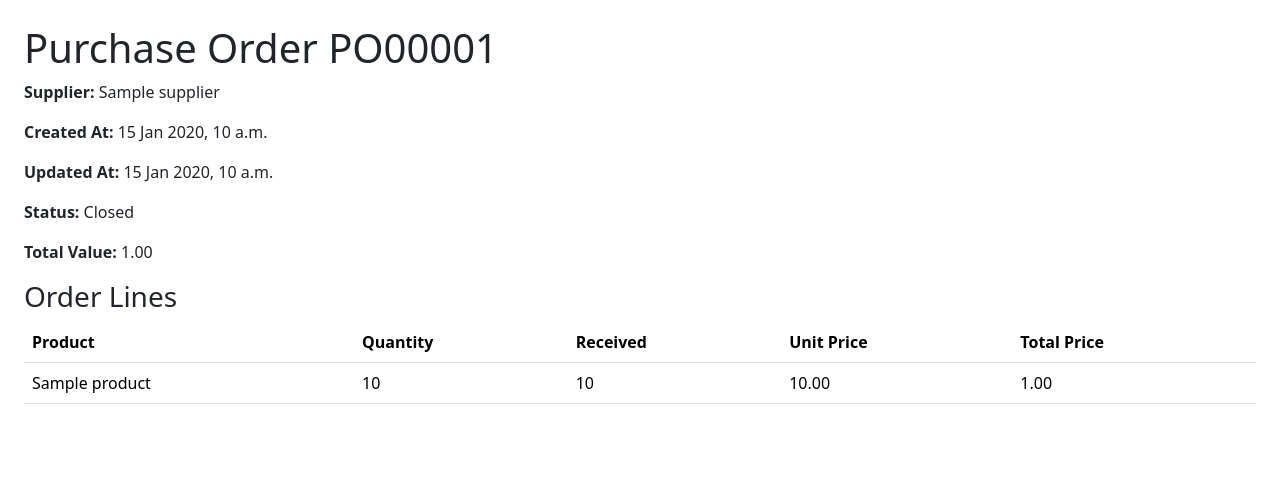
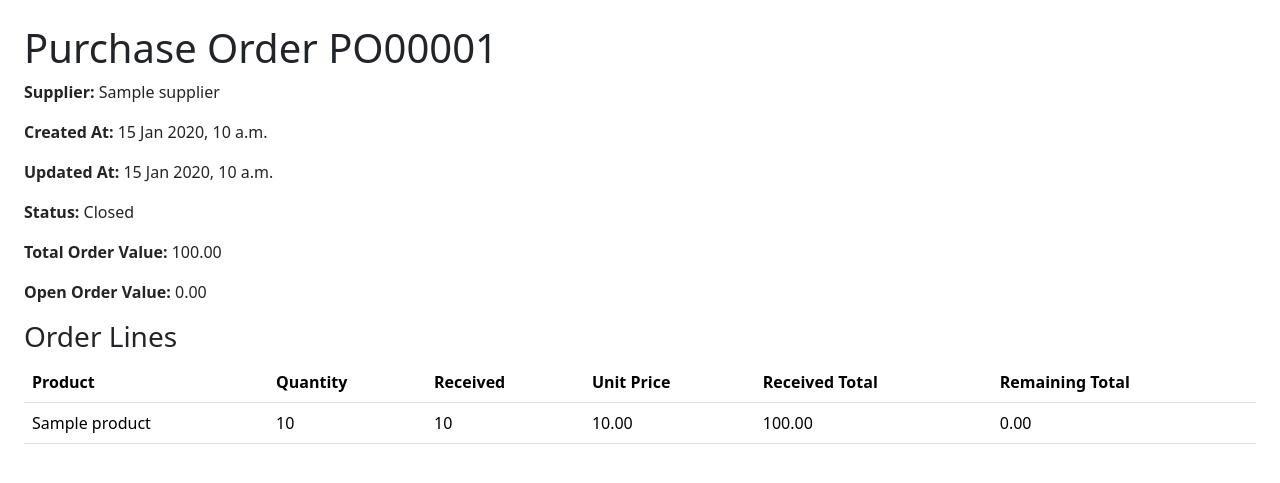
Before and after one commit to Um9i/ERPv, a Django app: page /procurement/purchase-orders/1/ in a window 1280 px wide. Shown: the top 483 px of the page. Run offline with Django 4.2, Linux system fonts and the light colour scheme; tables that the repository leaves empty hold one stand-in row (values such as "Sample post").

Commit message:
feat(procurement): Enhance purchase order management with total calculations and close order functionality

```diff
--- a/procurement/models.py
+++ b/procurement/models.py
@@ -94,24 +94,30 @@ class PurchaseOrder(models.Model):
 
     @property
     def total_amount(self):
-        # sum values, but if a line hasn't had value set yet (incomplete)
-        # calculate using cost * quantity so totals display correctly in
-        # templates even before lines are closed.
+        # total should always be calculated from line quantities and current
+        # unit price rather than relying on the stored `value` field.  this
+        # avoids confusion when partial receipts or manual edits tweak the
+        # value column; the order header should simply reflect the sum of
+        # quantity×unit_price for every line.
         total = (
             self.purchase_order_lines.aggregate(
-                total=Sum(
-                    Coalesce(
-                        "value",
-                        F("product__cost") * F("quantity"),
-                    )
-                )
-            )
-            .get("total")
+                total=Sum(F("product__cost") * F("quantity"))
+            ).get("total")
         )
         if total is None:
             return Decimal("0.00")
-        # ensure a Decimal rounded to 2 places (currency)
         return Decimal(total).quantize(Decimal("0.01"), rounding=ROUND_HALF_UP)
+
+    @property
+    def remaining_total(self):
+        """Cash value of all remaining quantity on the order."""
+        total = Decimal("0.00")
+        for line in self.purchase_order_lines.all():
+            # remaining_total on line already does the right thing
+            rt = line.remaining_total
+            if rt is not None:
+                total += rt
+        return total.quantize(Decimal("0.01"), rounding=ROUND_HALF_UP)
 
 
 class PurchaseLedger(models.Model):
@@ -170,9 +176,23 @@ class PurchaseOrderLine(models.Model):
         return self.unit_price * self.quantity
 
     @property
+    def received_total(self):
+        """Monetary value of what has been received so far."""
+        if self.unit_price is None:
+            return None
+        return self.unit_price * self.quantity_received
+
+    @property
     def remaining(self):
         """Quantity still to be received (non‑negative)."""
         return max(self.quantity - self.quantity_received, 0)
+
+    @property
+    def remaining_total(self):
+        """Monetary value still outstanding on this line."""
+        if self.unit_price is None:
+            return None
+        return self.unit_price * self.remaining
 
     @transaction.atomic
     def save(self, *args, **kwargs):
--- a/procurement/views.py
+++ b/procurement/views.py
@@ -301,12 +301,43 @@ class PurchaseOrderDetailView(DetailView):
     template_name = "procurement/purchase_order_detail.html"
     context_object_name = "purchase_order"
 
+    def post(self, request, *args, **kwargs):
+        # support a manual "close order" action from the detail page.
+        self.object = self.get_object()
+        if "close_order" in request.POST:
+            # mark every non‑complete line as complete/closed and ensure
+            # quantity_received and value reflect the full ordered amount.
+            # we use queryset.update() so that the save() hooks (which would
+            # adjust inventory) are bypassed; closing an order should not
+            # change stock levels.
+            from django.db.models import F
+
+            open_lines = self.object.purchase_order_lines.filter(complete=False)
+            # iterate so we can safely compute values and set closed/complete
+            # without triggering the inventory adjustment logic in save().
+            for line in open_lines:
+                # mark lines closed without touching receive counts or price
+                line.complete = True
+                line.closed = True
+                # do not modify quantity_received or value; the order is being
+                # closed administratively rather than as a receipt.
+                line.save(update_fields=["complete", "closed"])
+            # update order timestamp to signal change
+            self.object.save(update_fields=["updated_at"])
+            # simply reload the detail page
+            from django.shortcuts import redirect
+            return redirect(request.path)
+        # delegate other POSTs if we ever need them (none today)
+        return super().post(request, *args, **kwargs)
+
     def get_context_data(self, **kwargs):
         context = super().get_context_data(**kwargs)
         purchase_order = self.object
         context["lines"] = purchase_order.purchase_order_lines.select_related(
             "product"
         ).all()
+        # allow template to decide whether to render close button
+        context["can_close"] = purchase_order.status == "Open"
         return context
 
 
@@ -392,15 +423,18 @@ class PurchaseOrderReceiveView(DetailView):
                 if line.quantity_received >= line.quantity:
                     line.complete = True
                     line.closed = True
-                try:
-                    # store value for documentation - use qty received
-                    line.value = line.product.cost * qty
-                except Exception:
-                    line.value = None
-                # save updated fields; inventory adjustment already done
-                fields = ["quantity_received", "value"]
+                    # store the full-order value once the line is closed; do
+                    # not touch it during partial receipts.
+                    try:
+                        line.value = line.product.cost * line.quantity
+                    except Exception:
+                        line.value = None
+                # the monetary *order* value should stay the same; we only want
+                # to record it once the line is fully received.  partial
+                # receipts leave `value` untouched.
+                fields = ["quantity_received"]
                 if line.complete:
-                    fields += ["complete", "closed"]
+                    fields += ["complete", "closed", "value"]
                 line.save(update_fields=fields)
         # if any lines were changed, update the purchase order timestamp so
         # users can see that something happened
@@ -410,4 +444,4 @@ class PurchaseOrderReceiveView(DetailView):
         return redirect(self.get_success_url())
 
     def get_success_url(self):
-        return reverse_lazy("procurement:purchase-order-detail", args=[self.object.pk])
+        return reverse_lazy("procurement:purchase-order-receiving-list")
--- a/templates/procurement/purchase_order_detail.html
+++ b/templates/procurement/purchase_order_detail.html
@@ -5,7 +5,17 @@
 <p><strong>Created At:</strong> {{ purchase_order.created_at }}</p>
 <p><strong>Updated At:</strong> {{ purchase_order.updated_at }}</p>
 <p><strong>Status:</strong> {{ purchase_order.status }}</p>
-<p><strong>Total Value:</strong> {{ purchase_order.total_amount }}</p>
+<p><strong>Total Order Value:</strong> {{ purchase_order.total_amount }}</p>
+<p><strong>Open Order Value:</strong> {{ purchase_order.remaining_total }}</p>
+{% if can_close %}
+<form method="post" class="d-inline">
+    {% csrf_token %}
+    <button type="submit" name="close_order" value="1" class="btn btn-warning"
+            onclick="return confirm('Are you sure you want to close this order?');">
+        Close Order
+    </button>
+</form>
+{% endif %}
 <h3>Order Lines</h3>
 <table class="table">
     <thead>
@@ -14,7 +24,8 @@
             <th>Quantity</th>
             <th>Received</th>
             <th>Unit Price</th>
-            <th>Total Price</th>
+            <th>Received Total</th>
+            <th>Remaining Total</th>
         </tr>
     </thead>
     <tbody>
@@ -24,10 +35,11 @@
             <td>{{ line.quantity }}</td>
             <td>{{ line.quantity_received }}</td>
             <td>{{ line.unit_price }}</td>
-            <td>{{ line.total_price }}</td>
+            <td>{{ line.received_total }}</td>
+            <td>{{ line.remaining_total }}</td>
         </tr>
         {% empty %}
-        <tr><td colspan="4">No lines.</td></tr>
+        <tr><td colspan="6">No lines.</td></tr>
         {% endfor %}
     </tbody>
 </table>
```
Also changed, not shown: templates/procurement/purchase_order_receive.html (+10 -11 lines), tests/test_procurement.py (+68 -6 lines).
